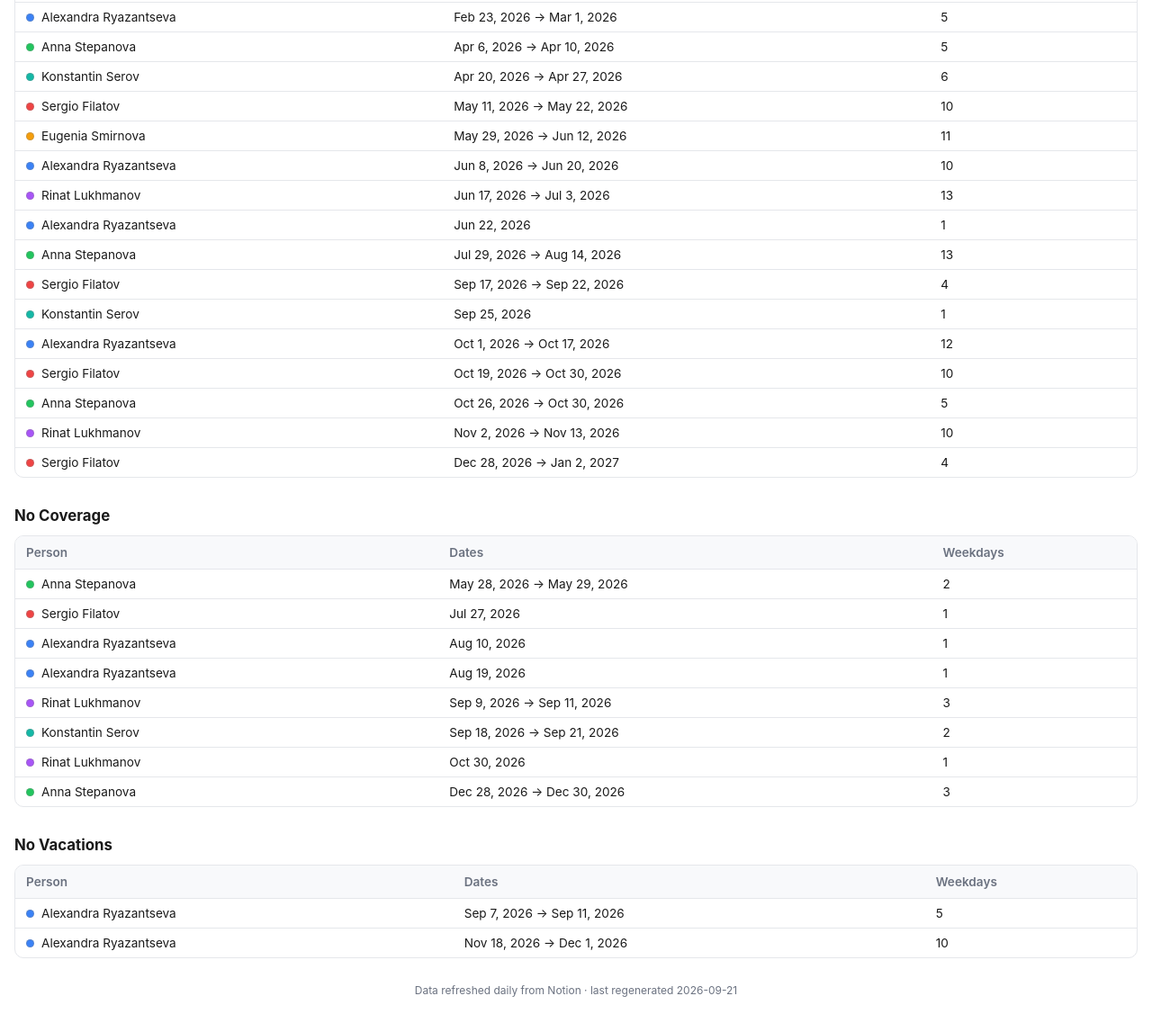
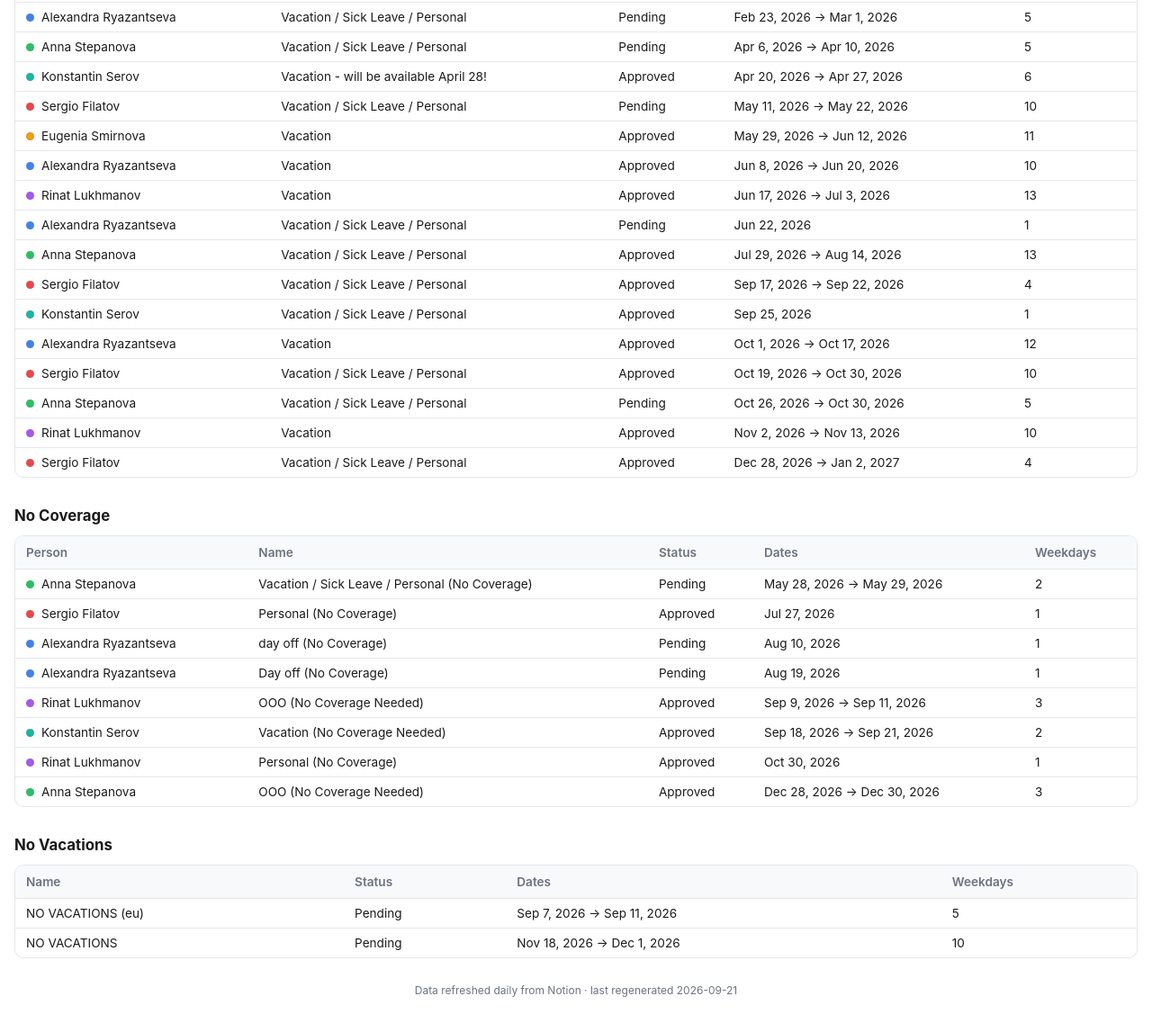
Before and after one commit to rinat-maestra/team-vacation-calendar, a plain HTML site: page calendar.html in a window 1280 px wide. Shown: the part 1547-2694 px from the top of the page at 90% size. Drawn offline with Linux system fonts and the light colour scheme.

Commit message:
feat: add Name/Status columns to entry tables, drop Person from No Vacations
Vacation List and No Coverage now show the entry's Notion name and
approval status alongside Person/Dates/Weekdays. No Vacations table
drops the Person column since those entries are team-wide, not
per-person.

```diff
--- a/calendar.html
+++ b/calendar.html
@@ -320,7 +320,7 @@
   <div class="table-wrap">
     <table id="vacTable">
       <thead>
-        <tr><th>Person</th><th>Dates</th><th>Weekdays</th></tr>
+        <tr><th>Person</th><th>Name</th><th>Status</th><th>Dates</th><th>Weekdays</th></tr>
       </thead>
       <tbody id="vacTableBody"></tbody>
     </table>
@@ -330,7 +330,7 @@
   <div class="table-wrap">
     <table id="ncTable">
       <thead>
-        <tr><th>Person</th><th>Dates</th><th>Weekdays</th></tr>
+        <tr><th>Person</th><th>Name</th><th>Status</th><th>Dates</th><th>Weekdays</th></tr>
       </thead>
       <tbody id="ncTableBody"></tbody>
     </table>
@@ -340,7 +340,7 @@
   <div class="table-wrap">
     <table id="nvTable">
       <thead>
-        <tr><th>Person</th><th>Dates</th><th>Weekdays</th></tr>
+        <tr><th>Name</th><th>Status</th><th>Dates</th><th>Weekdays</th></tr>
       </thead>
       <tbody id="nvTableBody"></tbody>
     </table>
@@ -372,81 +372,81 @@ const NO_VACATIONS_COLOR = "#ffffff";
 
 // ---------- Raw entries, pulled from the live Notion database (all years) ----------
 const RAW_ENTRIES = [
-  { p: "Alexandra Ryazantseva", s: "2025-01-01", e: "2025-01-11", n: "Vacation / Sick Leave / Personal" },
-  { p: "Alexandra Ryazantseva", s: "2024-09-16", e: "2024-09-28", n: "Vacation" },
-  { p: "Sonya Chesnokova",      s: "2024-10-14", e: "2024-10-30", n: "Vacation" },
-  { p: "Philipp Volnov",        s: "2024-12-23", e: "2025-01-02", n: "Vacation" },
-  { p: "Philipp Volnov",        s: "2024-11-07", e: "2024-11-09", n: "Vacation / Sick Leave / Personal" },
-  { p: "Alexandra Ryazantseva", s: "2025-02-17", e: "2025-02-21", n: "Vacation / Sick Leave / Personal" },
-  { p: "Rinat Lukhmanov",       s: "2025-03-27", e: "2025-04-13", n: "Vacation" },
-  { p: "Rinat Lukhmanov",       s: "2025-11-12", e: "2025-12-01", n: "Vacation" },
-  { p: "Anna Stepanova",        s: "2024-12-27", e: "2025-01-03", n: "Vacation" },
-  { p: "Julia Lo",              s: "2025-04-09", e: "2025-04-18", n: "Vacation / Sick Leave / Personal" },
-  { p: "Philipp Volnov",        s: "2024-10-08", e: "2024-10-08", n: "Vacation / Sick Leave / Personal" },
-  { p: "Alexandra Ryazantseva", s: "2025-09-15", e: "2025-09-26", n: "Vacation" },
-  { p: "Aleksandr Glazkov",     s: "2025-04-18", e: "2025-04-25", n: "Vacation" },
-  { p: "Paul Yukin",            s: "2025-04-28", e: "2025-05-07", n: "Vacation / Sick Leave / Personal" },
-  { p: "Anna Stepanova",        s: "2025-04-15", e: "2025-04-17", n: "Vacation / Sick Leave / Personal" },
-  { p: "Philipp Volnov",        s: "2025-05-24", e: "2025-06-01", n: "Vacation" },
-  { p: "Julia Lo",              s: "2025-07-16", e: "2025-07-22", n: "Vacation" },
-  { p: "Anna Stepanova",        s: "2025-08-01", e: "2025-08-17", n: "Vacation" },
-  { p: "Alexandra Ryazantseva", s: "2025-07-14", e: "2025-07-20", n: "Vacation" },
-  { p: "Anna Stepanova",        s: "2025-10-20", e: "2025-10-24", n: "Vacation" },
-  { p: "Julia Lo",              s: "2025-09-12", e: "2025-09-23", n: "Vacation" },
-  { p: "Paul Yukin",            s: "2025-08-18", e: "2025-08-22", n: "Vacation / Sick Leave / Personal" },
-  { p: "Unknown",               s: "2025-08-06", e: "2025-08-08", n: "Vacation" },
-  { p: "Sergio Filatov",        s: "2024-10-08", e: "2024-10-08", n: "Vacation / Sick Leave / Personal" },
-  { p: "Sergio Filatov",        s: "2025-11-17", e: "2025-11-29", n: "Vacation" },
-  { p: "Paul Yukin",            s: "2025-10-20", e: "2025-11-03", n: "Vacation / Sick Leave / Personal" },
-  { p: "Julia Lo",              s: "2026-05-19", e: "2026-06-03", n: "Vacation" },
-  { p: "Eugenia Smirnova",      s: "2025-12-22", e: "2026-01-01", n: "Vacation" },
-  { p: "Anna Stepanova",        s: "2025-12-29", e: "2025-12-31", n: "Vacation / Sick Leave / Personal" },
-  { p: "Anna Stepanova",        s: "2026-04-06", e: "2026-04-10", n: "Vacation / Sick Leave / Personal" },
-  { p: "Anna Stepanova",        s: "2024-10-08", e: "2024-10-08", n: "Vacation / Sick Leave / Personal" },
-  { p: "Philipp Volnov",        s: "2026-03-25", e: "2026-04-01", n: "Vacation / Sick Leave / Personal" },
-  { p: "Alexandra Ryazantseva", s: "2026-02-23", e: "2026-03-01", n: "Vacation / Sick Leave / Personal" },
-  { p: "Sergio Filatov",        s: "2026-05-11", e: "2026-05-22", n: "Vacation / Sick Leave / Personal" },
-  { p: "Efraim Hermes",         s: "2026-12-20", e: "2027-01-16", n: "Vacation / Sick Leave / Personal" },
-  { p: "Sasha Haishun",         s: "2026-04-13", e: "2026-04-14", n: "Vacation / Sick Leave / Personal" },
-  { p: "Konstantin Serov",      s: "2026-04-20", e: "2026-04-27", n: "Vacation - will be available April 28!" },
-  { p: "Rinat Lukhmanov",       s: "2026-11-02", e: "2026-11-13", n: "Vacation" },
-  { p: "Eugenia Smirnova",      s: "2026-05-29", e: "2026-06-12", n: "Vacation" },
-  { p: "Julia Lo",              s: "2026-04-27", e: "2026-04-27", n: "Vacation / Sick Leave / Personal" },
-  { p: "Alexandra Ryazantseva", s: "2026-06-08", e: "2026-06-20", n: "Vacation" },
-  { p: "Aleksandr Glazkov",     s: "2026-04-16", e: "2026-05-02", n: "Vacation" },
-  { p: "Anna Stepanova",        s: "2026-05-28", e: "2026-05-29", n: "Vacation / Sick Leave / Personal (No Coverage)" },
-  { p: "Anna Stepanova",        s: "2026-07-29", e: "2026-08-14", n: "Vacation / Sick Leave / Personal" },
-  { p: "Alexandra Ryazantseva", s: "2026-10-01", e: "2026-10-17", n: "Vacation" },
-  { p: "Rinat Lukhmanov",       s: "2026-06-17", e: "2026-07-03", n: "Vacation" },
-  { p: "Sasha Haishun",         s: "2026-07-02", e: "2026-07-06", n: "Vacation / Sick Leave / Personal" },
-  { p: "Sasha Haishun",         s: "2026-05-29", e: "2026-05-29", n: "Vacation / Sick Leave / Personal" },
-  { p: "Konstantin Serov",      s: "2026-09-18", e: "2026-09-21", n: "Vacation (No Coverage Needed)" },
-  { p: "Anna Stepanova",        s: "2026-10-26", e: "2026-10-30", n: "Vacation / Sick Leave / Personal" },
-  { p: "Alexandra Ryazantseva", s: "2026-06-22", e: "2026-06-22", n: "Vacation / Sick Leave / Personal" },
-  { p: "Bruno Matumoto",        s: "2026-07-09", e: "2026-07-10", n: "Vacation / Sick Leave / Personal" },
-  { p: "Sonya Chesnokova",      s: "2024-10-08", e: "2024-10-08", n: "Vacation / Sick Leave / Personal" },
-  { p: "Sergio Filatov",        s: "2026-09-17", e: "2026-09-22", n: "Vacation / Sick Leave / Personal" },
-  { p: "Alexandra Ryazantseva", s: "2027-02-22", e: "2027-02-28", n: "Vacation" },
-  { p: "Efraim Hermes",         s: "2026-07-16", e: "2026-07-20", n: "Vacation / Sick Leave / Personal" },
-  { p: "Alexandra Ryazantseva", s: "2026-11-18", e: "2026-12-01", n: "NO VACATIONS" },
-  { p: "Sergio Filatov",        s: "2026-07-27", e: "2026-07-27", n: "Personal (No Coverage)" },
-  { p: "Alexandra Ryazantseva", s: "2026-08-19", e: "2026-08-19", n: "Day off (No Coverage)" },
-  { p: "Rinat Lukhmanov",       s: "2026-09-09", e: "2026-09-11", n: "OOO (No Coverage Needed)" },
-  { p: "Alexandra Ryazantseva", s: "2026-08-10", e: "2026-08-10", n: "day off (No Coverage)" },
-  { p: "Alexandra Ryazantseva", s: "2026-09-07", e: "2026-09-11", n: "NO VACATIONS (eu)" },
-  { p: "Rinat Lukhmanov",       s: "2026-10-30", e: "2026-10-30", n: "Personal (No Coverage)" },
-  { p: "Julia Lo",              s: "2026-07-31", e: "2026-07-31", n: "Vacation / Sick Leave / Personal" },
-  { p: "Sasha Haishun",         s: "2026-08-18", e: "2026-09-04", n: "Vacation / Sick Leave / Personal" },
-  { p: "Julia Lo",              s: "2026-09-21", e: "2026-09-23", n: "Vacation / Sick Leave / Personal" },
-  { p: "Sergio Filatov",        s: "2027-05-17", e: "2027-05-28", n: "Vacation / Sick Leave / Personal" },
-  { p: "Sergio Filatov",        s: "2026-10-19", e: "2026-10-30", n: "Vacation / Sick Leave / Personal" },
-  { p: "Bruno Matumoto",        s: "2026-09-28", e: "2026-09-29", n: "Vacation / Sick Leave / Personal" },
-  { p: "Sergio Filatov",        s: "2027-08-04", e: "2027-08-21", n: "Vacation / Sick Leave / Personal" },
-  { p: "Sergio Filatov",        s: "2026-12-28", e: "2027-01-02", n: "Vacation / Sick Leave / Personal" },
-  { p: "Konstantin Serov",      s: "2026-09-25", e: "2026-09-25", n: "Vacation / Sick Leave / Personal" },
-  { p: "Sasha Haishun",         s: "2026-09-30", e: "2026-10-01", n: "Family / Personal" },
-  { p: "Anna Stepanova",        s: "2026-12-28", e: "2026-12-30", n: "OOO (No Coverage Needed)" },
-  { p: "Anna Stepanova",        s: "2027-04-05", e: "2027-04-09", n: "Vacation / Sick Leave / Personal" }
+  { p: "Alexandra Ryazantseva", s: "2025-01-01", e: "2025-01-11", n: "Vacation / Sick Leave / Personal", st: "Pending" },
+  { p: "Alexandra Ryazantseva", s: "2024-09-16", e: "2024-09-28", n: "Vacation", st: "Approved" },
+  { p: "Sonya Chesnokova",      s: "2024-10-14", e: "2024-10-30", n: "Vacation", st: "Approved" },
+  { p: "Philipp Volnov",        s: "2024-12-23", e: "2025-01-02", n: "Vacation", st: "Pending" },
+  { p: "Philipp Volnov",        s: "2024-11-07", e: "2024-11-09", n: "Vacation / Sick Leave / Personal", st: "Approved" },
+  { p: "Alexandra Ryazantseva", s: "2025-02-17", e: "2025-02-21", n: "Vacation / Sick Leave / Personal", st: "Approved" },
+  { p: "Rinat Lukhmanov",       s: "2025-03-27", e: "2025-04-13", n: "Vacation", st: "Approved" },
+  { p: "Rinat Lukhmanov",       s: "2025-11-12", e: "2025-12-01", n: "Vacation", st: "Approved" },
+  { p: "Anna Stepanova",        s: "2024-12-27", e: "2025-01-03", n: "Vacation", st: "Pending" },
+  { p: "Julia Lo",              s: "2025-04-09", e: "2025-04-18", n: "Vacation / Sick Leave / Personal", st: "Approved" },
+  { p: "Philipp Volnov",        s: "2024-10-08", e: "2024-10-08", n: "Vacation / Sick Leave / Personal", st: "Pending" },
+  { p: "Alexandra Ryazantseva", s: "2025-09-15", e: "2025-09-26", n: "Vacation", st: "Pending" },
+  { p: "Aleksandr Glazkov",     s: "2025-04-18", e: "2025-04-25", n: "Vacation", st: "Pending" },
+  { p: "Paul Yukin",            s: "2025-04-28", e: "2025-05-07", n: "Vacation / Sick Leave / Personal", st: "Pending" },
+  { p: "Anna Stepanova",        s: "2025-04-15", e: "2025-04-17", n: "Vacation / Sick Leave / Personal", st: "Pending" },
+  { p: "Philipp Volnov",        s: "2025-05-24", e: "2025-06-01", n: "Vacation", st: "Approved" },
+  { p: "Julia Lo",              s: "2025-07-16", e: "2025-07-22", n: "Vacation", st: "Pending" },
+  { p: "Anna Stepanova",        s: "2025-08-01", e: "2025-08-17", n: "Vacation", st: "Pending" },
+  { p: "Alexandra Ryazantseva", s: "2025-07-14", e: "2025-07-20", n: "Vacation", st: "Pending" },
+  { p: "Anna Stepanova",        s: "2025-10-20", e: "2025-10-24", n: "Vacation", st: "Pending" },
+  { p: "Julia Lo",              s: "2025-09-12", e: "2025-09-23", n: "Vacation", st: "Pending" },
+  { p: "Paul Yukin",            s: "2025-08-18", e: "2025-08-22", n: "Vacation / Sick Leave / Personal", st: "Pending" },
+  { p: "Unknown",               s: "2025-08-06", e: "2025-08-08", n: "Vacation", st: "Pending" },
+  { p: "Sergio Filatov",        s: "2024-10-08", e: "2024-10-08", n: "Vacation / Sick Leave / Personal", st: "Pending" },
+  { p: "Sergio Filatov",        s: "2025-11-17", e: "2025-11-29", n: "Vacation", st: "Pending" },
+  { p: "Paul Yukin",            s: "2025-10-20", e: "2025-11-03", n: "Vacation / Sick Leave / Personal", st: "Pending" },
+  { p: "Julia Lo",              s: "2026-05-19", e: "2026-06-03", n: "Vacation", st: "Pending" },
+  { p: "Eugenia Smirnova",      s: "2025-12-22", e: "2026-01-01", n: "Vacation", st: "Pending" },
+  { p: "Anna Stepanova",        s: "2025-12-29", e: "2025-12-31", n: "Vacation / Sick Leave / Personal", st: "Pending" },
+  { p: "Anna Stepanova",        s: "2026-04-06", e: "2026-04-10", n: "Vacation / Sick Leave / Personal", st: "Pending" },
+  { p: "Anna Stepanova",        s: "2024-10-08", e: "2024-10-08", n: "Vacation / Sick Leave / Personal", st: "Pending" },
+  { p: "Philipp Volnov",        s: "2026-03-25", e: "2026-04-01", n: "Vacation / Sick Leave / Personal", st: "Approved" },
+  { p: "Alexandra Ryazantseva", s: "2026-02-23", e: "2026-03-01", n: "Vacation / Sick Leave / Personal", st: "Pending" },
+  { p: "Sergio Filatov",        s: "2026-05-11", e: "2026-05-22", n: "Vacation / Sick Leave / Personal", st: "Pending" },
+  { p: "Efraim Hermes",         s: "2026-12-20", e: "2027-01-16", n: "Vacation / Sick Leave / Personal", st: "Approved" },
+  { p: "Sasha Haishun",         s: "2026-04-13", e: "2026-04-14", n: "Vacation / Sick Leave / Personal", st: "Approved" },
+  { p: "Konstantin Serov",      s: "2026-04-20", e: "2026-04-27", n: "Vacation - will be available April 28!", st: "Approved" },
+  { p: "Rinat Lukhmanov",       s: "2026-11-02", e: "2026-11-13", n: "Vacation", st: "Approved" },
+  { p: "Eugenia Smirnova",      s: "2026-05-29", e: "2026-06-12", n: "Vacation", st: "Approved" },
+  { p: "Julia Lo",              s: "2026-04-27", e: "2026-04-27", n: "Vacation / Sick Leave / Personal", st: "Pending" },
+  { p: "Alexandra Ryazantseva", s: "2026-06-08", e: "2026-06-20", n: "Vacation", st: "Approved" },
+  { p: "Aleksandr Glazkov",     s: "2026-04-16", e: "2026-05-02", n: "Vacation", st: "Approved" },
+  { p: "Anna Stepanova",        s: "2026-05-28", e: "2026-05-29", n: "Vacation / Sick Leave / Personal (No Coverage)", st: "Pending" },
+  { p: "Anna Stepanova",        s: "2026-07-29", e: "2026-08-14", n: "Vacation / Sick Leave / Personal", st: "Approved" },
+  { p: "Alexandra Ryazantseva", s: "2026-10-01", e: "2026-10-17", n: "Vacation", st: "Approved" },
+  { p: "Rinat Lukhmanov",       s: "2026-06-17", e: "2026-07-03", n: "Vacation", st: "Approved" },
+  { p: "Sasha Haishun",         s: "2026-07-02", e: "2026-07-06", n: "Vacation / Sick Leave / Personal", st: "Approved" },
+  { p: "Sasha Haishun",         s: "2026-05-29", e: "2026-05-29", n: "Vacation / Sick Leave / Personal", st: "Pending" },
+  { p: "Konstantin Serov",      s: "2026-09-18", e: "2026-09-21", n: "Vacation (No Coverage Needed)", st: "Approved" },
+  { p: "Anna Stepanova",        s: "2026-10-26", e: "2026-10-30", n: "Vacation / Sick Leave / Personal", st: "Pending" },
+  { p: "Alexandra Ryazantseva", s: "2026-06-22", e: "2026-06-22", n: "Vacation / Sick Leave / Personal", st: "Pending" },
+  { p: "Bruno Matumoto",        s: "2026-07-09", e: "2026-07-10", n: "Vacation / Sick Leave / Personal", st: "Approved" },
+  { p: "Sonya Chesnokova",      s: "2024-10-08", e: "2024-10-08", n: "Vacation / Sick Leave / Personal", st: "Pending" },
+  { p: "Sergio Filatov",        s: "2026-09-17", e: "2026-09-22", n: "Vacation / Sick Leave / Personal", st: "Approved" },
+  { p: "Alexandra Ryazantseva", s: "2027-02-22", e: "2027-02-28", n: "Vacation", st: "Pending" },
+  { p: "Efraim Hermes",         s: "2026-07-16", e: "2026-07-20", n: "Vacation / Sick Leave / Personal", st: "Approved" },
+  { p: "Alexandra Ryazantseva", s: "2026-11-18", e: "2026-12-01", n: "NO VACATIONS", st: "Pending" },
+  { p: "Sergio Filatov",        s: "2026-07-27", e: "2026-07-27", n: "Personal (No Coverage)", st: "Approved" },
+  { p: "Alexandra Ryazantseva", s: "2026-08-19", e: "2026-08-19", n: "Day off (No Coverage)", st: "Pending" },
+  { p: "Rinat Lukhmanov",       s: "2026-09-09", e: "2026-09-11", n: "OOO (No Coverage Needed)", st: "Approved" },
+  { p: "Alexandra Ryazantseva", s: "2026-08-10", e: "2026-08-10", n: "day off (No Coverage)", st: "Pending" },
+  { p: "Alexandra Ryazantseva", s: "2026-09-07", e: "2026-09-11", n: "NO VACATIONS (eu)", st: "Pending" },
+  { p: "Rinat Lukhmanov",       s: "2026-10-30", e: "2026-10-30", n: "Personal (No Coverage)", st: "Approved" },
+  { p: "Julia Lo",              s: "2026-07-31", e: "2026-07-31", n: "Vacation / Sick Leave / Personal", st: "Approved" },
+  { p: "Sasha Haishun",         s: "2026-08-18", e: "2026-09-04", n: "Vacation / Sick Leave / Personal", st: "Approved" },
+  { p: "Julia Lo",              s: "2026-09-21", e: "2026-09-23", n: "Vacation / Sick Leave / Personal", st: "Pending" },
+  { p: "Sergio Filatov",        s: "2027-05-17", e: "2027-05-28", n: "Vacation / Sick Leave / Personal", st: "Approved" },
+  { p: "Sergio Filatov",        s: "2026-10-19", e: "2026-10-30", n: "Vacation / Sick Leave / Personal", st: "Approved" },
+  { p: "Bruno Matumoto",        s: "2026-09-28", e: "2026-09-29", n: "Vacation / Sick Leave / Personal", st: "Approved" },
+  { p: "Sergio Filatov",        s: "2027-08-04", e: "2027-08-21", n: "Vacation / Sick Leave / Personal", st: "Approved" },
+  { p: "Sergio Filatov",        s: "2026-12-28", e: "2027-01-02", n: "Vacation / Sick Leave / Personal", st: "Approved" },
+  { p: "Konstantin Serov",      s: "2026-09-25", e: "2026-09-25", n: "Vacation / Sick Leave / Personal", st: "Approved" },
+  { p: "Sasha Haishun",         s: "2026-09-30", e: "2026-10-01", n: "Family / Personal", st: "Approved" },
+  { p: "Anna Stepanova",        s: "2026-12-28", e: "2026-12-30", n: "OOO (No Coverage Needed)", st: "Approved" },
+  { p: "Anna Stepanova",        s: "2027-04-05", e: "2027-04-09", n: "Vacation / Sick Leave / Personal", st: "Approved" }
 ];
 
 function classify(name) {
@@ -456,7 +456,7 @@ function classify(name) {
   return "coverage";
 }
 const ENTRIES = RAW_ENTRIES.map(r => ({
-  name: r.p, start: r.s, end: r.e, label: r.n, tag: classify(r.n),
+  name: r.p, start: r.s, end: r.e, label: r.n, status: r.st || "Pending", tag: classify(r.n),
   color: (PEOPLE[r.p] || PEOPLE["Unknown"]).color,
   team: (PEOPLE[r.p] || PEOPLE["Unknown"]).team
 }));
@@ -660,12 +660,13 @@ function renderStatus(team, year) {
   });
 }
 
-function fillTable(tbody, rows) {
+function fillTable(tbody, rows, showPerson) {
   tbody.innerHTML = "";
+  const colCount = showPerson ? 5 : 4;
   if (rows.length === 0) {
     const tr = document.createElement("tr");
     const td = document.createElement("td");
-    td.colSpan = 3;
+    td.colSpan = colCount;
     td.className = "empty-note";
     td.textContent = "No entries for this selection.";
     tr.appendChild(td);
@@ -677,8 +678,13 @@ function fillTable(tbody, rows) {
     const tr = document.createElement("tr");
     const dateLabel = en.start === en.end ? fmt(en.start) : (fmt(en.start) + " → " + fmt(en.end));
     const wd = countWeekdaysInYear(en.start, en.end, en._year);
+    const personCell = showPerson
+      ? `<td><div class="person-cell"><span class="person-dot" style="background:${en.color}"></span>${en.name}</div></td>`
+      : "";
     tr.innerHTML = `
-      <td><div class="person-cell"><span class="person-dot" style="background:${en.color}"></span>${en.name}</div></td>
+      ${personCell}
+      <td>${en.label}</td>
+      <td>${en.status}</td>
       <td>${dateLabel}</td>
       <td>${wd}</td>
     `;
@@ -694,9 +700,9 @@ function renderTables(team, year) {
   };
   const withYear = arr => arr.map(en => Object.assign({}, en, { _year: year }));
 
-  fillTable(vacBody, withYear(ENTRIES.filter(en => names.has(en.name) && en.tag === "coverage" && inYear(en))));
-  fillTable(ncBody, withYear(ENTRIES.filter(en => names.has(en.name) && en.tag === "noCoverage" && inYear(en))));
-  fillTable(nvBody, withYear(ENTRIES.filter(en => names.has(en.name) && en.tag === "noVacations" && inYear(en))));
+  fillTable(vacBody, withYear(ENTRIES.filter(en => names.has(en.name) && en.tag === "coverage" && inYear(en))), true);
+  fillTable(ncBody, withYear(ENTRIES.filter(en => names.has(en.name) && en.tag === "noCoverage" && inYear(en))), true);
+  fillTable(nvBody, withYear(ENTRIES.filter(en => names.has(en.name) && en.tag === "noVacations" && inYear(en))), false);
 }
 
 function renderAll() {
```
